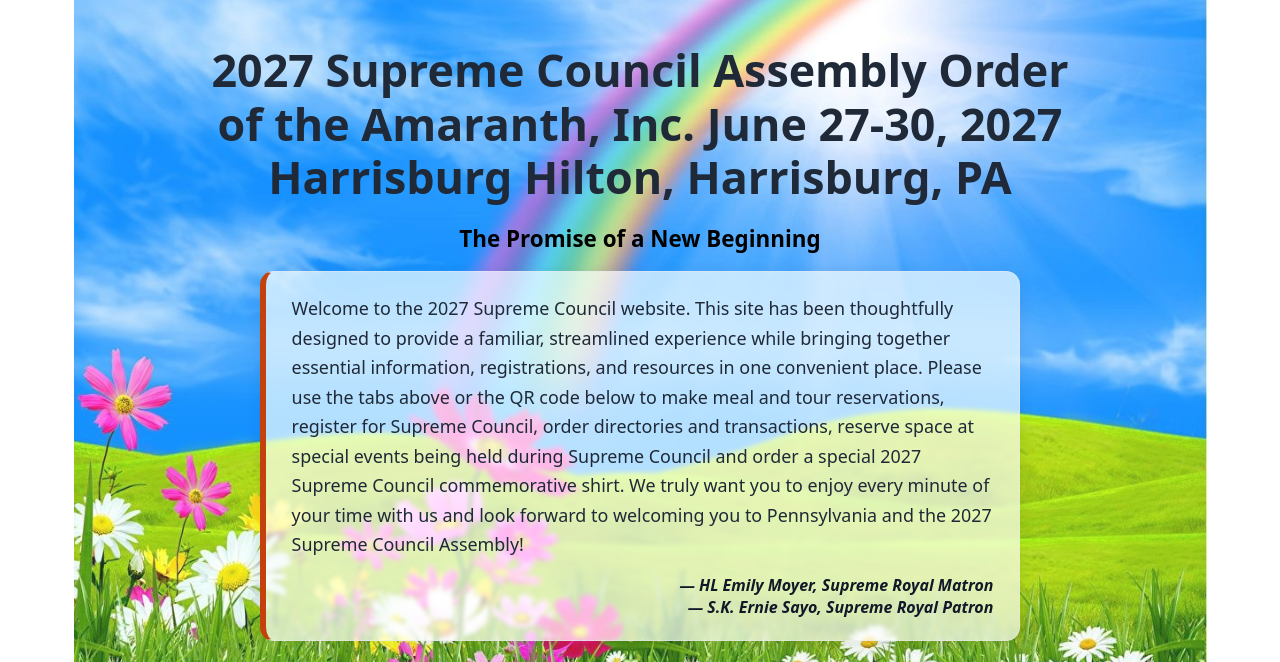
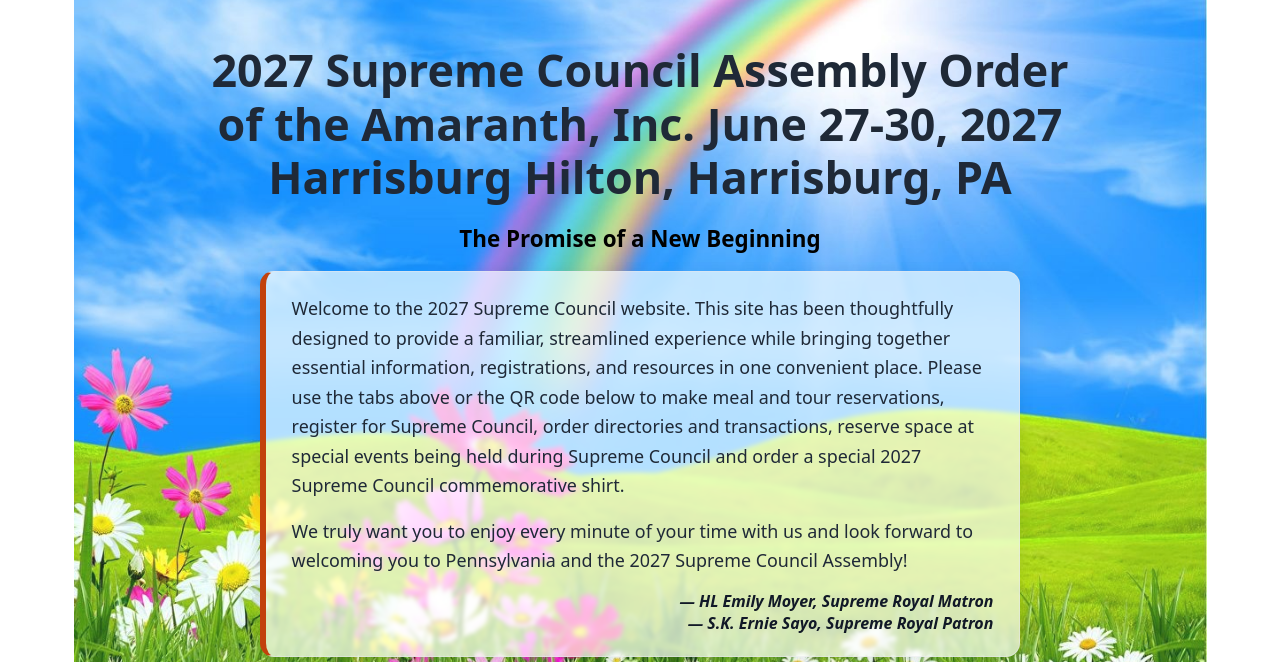
Before and after one commit to kfors-sketch/Supreme-Amaranth-2027, a website: page home.html in a window 1280 px wide. Shown: the part 106-768 px from the top of the page. Drawn offline with Linux system fonts and the light colour scheme; no server answers.

Commit message:
Add files via upload

```diff
--- a/home.html
+++ b/home.html
@@ -112,10 +112,11 @@
 		order directories and transactions, reserve space at
 		special events being held during Supreme Council and
 		order a special 2027 Supreme Council commemorative shirt.
-
-        We truly want you to enjoy every minute of your time
-		with us and look forward to welcoming you to
-		Pennsylvania and the 2027 Supreme Council Assembly!
+		</p>
+      <p style="margin-top: 1rem;">
+        We truly want you to enjoy every minute of your time with us and
+        look forward to welcoming you to Pennsylvania and the 2027 Supreme
+        Council Assembly!
       </p>
       <div class="intro-signature">— HL Emily Moyer, Supreme Royal Matron<br />— S.K. Ernie Sayo, Supreme Royal Patron</div>
     </div>
```
